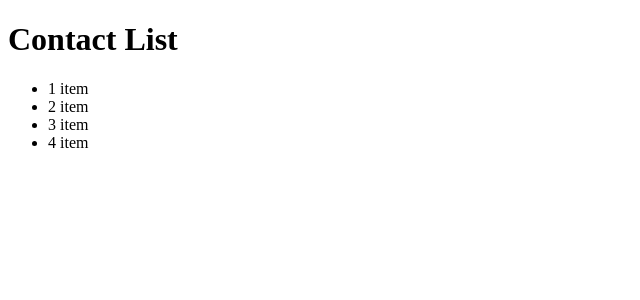
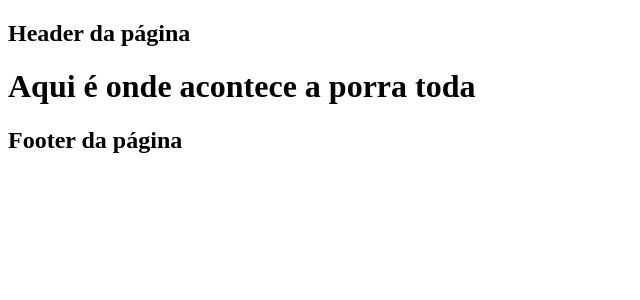
Before and after one commit to alissonzampietro/reactPracticing, a React app: page / in a window 1280 px wide. Shown: the top 300 px of the page, without its empty margins (0-640 px from the left). Built offline with nearby package versions, Linux system fonts and the light colour scheme.

Commit message:
[FEAT] creating sections

```diff
--- a/src/App.js
+++ b/src/App.js
@@ -2,6 +2,9 @@ import ReactDOM from 'react-dom'
 import React from 'react'
 import ContactList from './components/ContactList'
 import Data from './data/data.json'
+import Header from './sections/Header'
+import Main from './sections/Main'
+import Footer from './sections/Footer'
 
 class App extends React.Component {
 	componentWillMount() {
@@ -12,8 +15,9 @@ class App extends React.Component {
 	render() {
 		return (
 			<div>
-				<h1>Contact List</h1>
-				<ContactList list={Data}/>
+				<Header />
+				<Main />
+				<Footer />
 			</div>
 		)
 	}
--- /dev/null
+++ b/src/sections/Footer/MainFooter.js
@@ -0,0 +1,13 @@
+import React from 'react'
+
+class MainFooter extends React.Component {
+	render() {
+		return (
+			<footer>
+				<h2>Footer da página</h2>
+			</footer>
+		)
+	}
+}
+
+export default MainFooter
--- /dev/null
+++ b/src/sections/Footer/index.js
@@ -0,0 +1,3 @@
+import Footer from './MainFooter'
+
+export default Footer
--- /dev/null
+++ b/src/sections/Header/MainHeader.js
@@ -0,0 +1,13 @@
+import React from 'react'
+
+class MainHeader extends React.Component {
+	render() {
+		return (
+			<header>
+				<h2>Header da página</h2>
+			</header>
+		)
+	}
+}
+
+export default MainHeader
--- /dev/null
+++ b/src/sections/Header/index.js
@@ -0,0 +1,3 @@
+import Header from './MainHeader'
+
+export default Header
--- /dev/null
+++ b/src/sections/Main/Main.js
@@ -0,0 +1,13 @@
+import React from 'react'
+
+class Main extends React.Component {
+	render() {
+		return (
+			<main>
+				<h1>Aqui é onde acontece a porra toda</h1>
+			</main>
+		)
+	}
+}
+
+export default Main
--- /dev/null
+++ b/src/sections/Main/index.js
@@ -0,0 +1,3 @@
+import Main from './Main'
+
+export default Main
```
